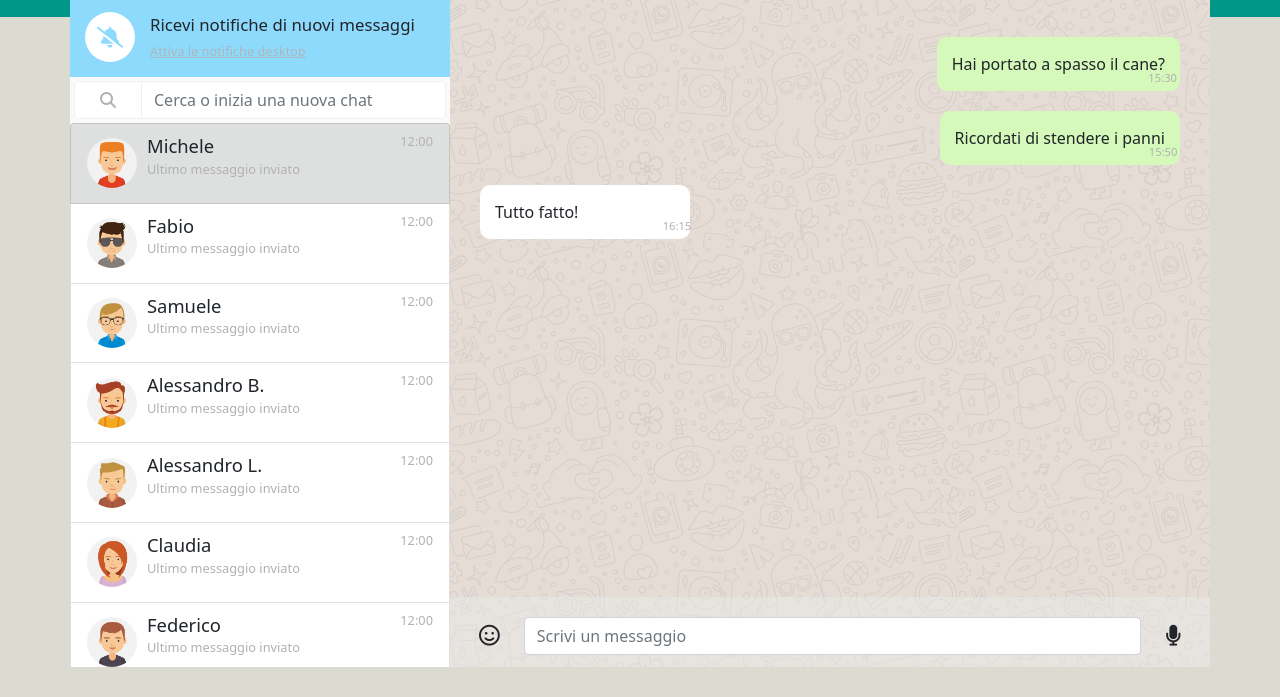
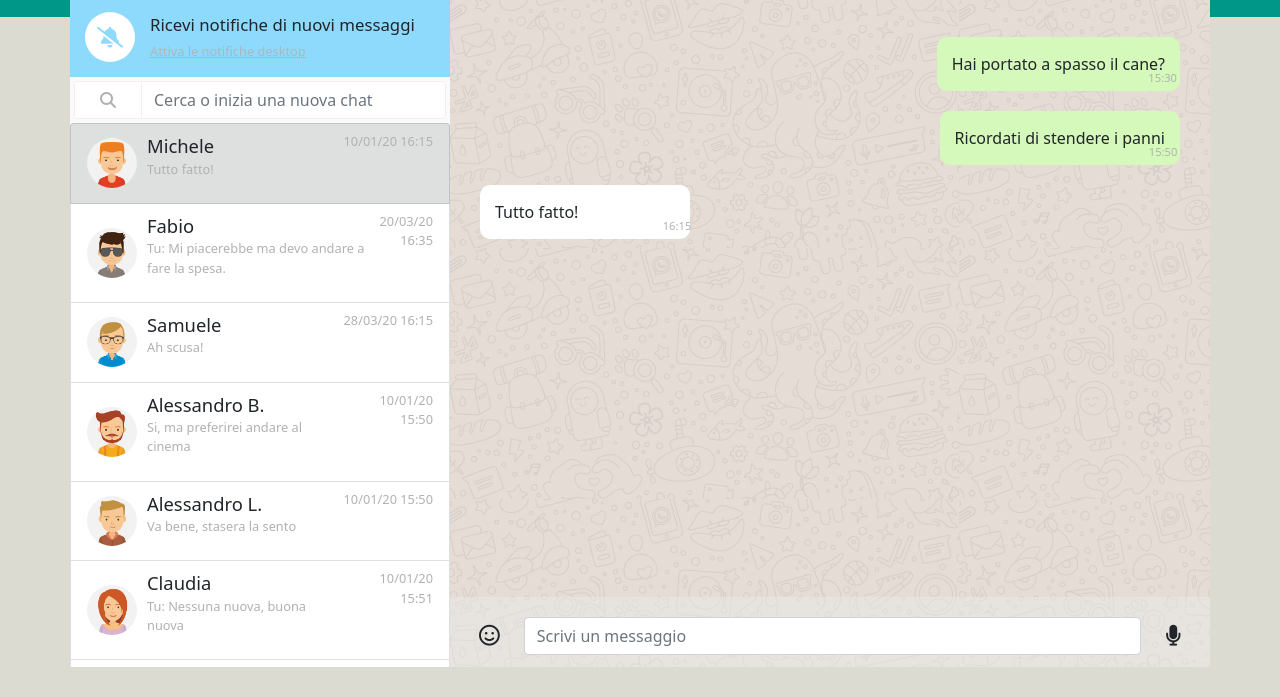
Before and after one commit to Ennio-M/vue-boolzapp, a plain HTML site: page index.html in a window 1280 px wide. Shown: the part 103-800 px from the top of the page. Drawn offline with nearby package versions, Linux system fonts and the light colour scheme.

Commit message:
bonus ultimo messaggio / ultimo orario

```diff
--- a/index.html
+++ b/index.html
@@ -63,10 +63,10 @@
                                 <img class="rounded-circle" :src="'./img/avatar' + contact.avatar + '.jpg'" :alt="'Avatar di ' + contact.name">
                                 <div>
                                     <span class="contact-name">{{contact.name}}</span>
-                                    <p class="last">Ultimo messaggio inviato</p>
+                                    <p class="last">{{showLastMessage(contact)}}</p>
                                 </div>
                                 <div class="last ms-auto align-self-start">
-                                    <p>12:00</p>
+                                    <p class="text-end">{{showLastTime(contact)}}</p>
                                 </div>
                             </li>
                           </ul>
--- a/javascript/script.js
+++ b/javascript/script.js
@@ -212,6 +212,16 @@ const app = new Vue({
                 return contact.message === m;
             })
             this.contacts[this.current].messages.splice(i,1)
+        },
+        showLastMessage(contact) {
+            let lastMessage = contact.messages[contact.messages.length - 1].message;
+            if(contact.messages[contact.messages.length - 1].status === 'sent') {
+                lastMessage = 'Tu: ' + lastMessage;
+            }
+            return lastMessage
+        },
+        showLastTime(contact) {
+            return dayjs(contact.messages[contact.messages.length - 1].date).format('DD/MM/YY HH:mm')
         }
     },
     computed: {
```
